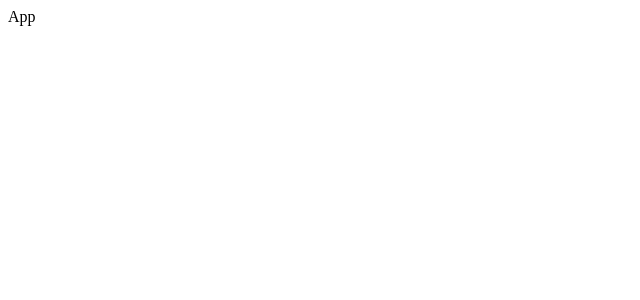
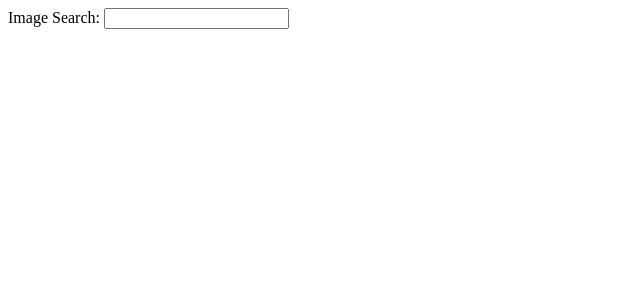
Before and after one commit to NuriaLuz/picsearch, a React (Create React App) app: page / in a window 1280 px wide. Shown: the top 300 px of the page, without its empty margins (0-640 px from the left). Built offline with nearby package versions, Linux system fonts and the light colour scheme.

Commit message:
added a form

```diff
--- a/public/index.html
+++ b/public/index.html
@@ -5,6 +5,7 @@
     <link rel="icon" href="%PUBLIC_URL%/favicon.ico" />
     <meta name="viewport" content="width=device-width, initial-scale=1" />
     <meta name="theme-color" content="#000000" />
+    <link rel='style' href="https://cdnjs.cloudflare.com/ajax/libs/semantic-ui/2.4.1/semantic.min.css">
     <meta
       name="description"
       content="Web site created using create-react-app"
--- a/src/components/App.js
+++ b/src/components/App.js
@@ -1,9 +1,11 @@
 import React from 'react'
+import SearchBar from './SearchBar'
 
 const App = () => {
-    return <div>
-       App
+    return (
+    <div className="ui container">
+      <SearchBar/>
     </div>
-};
+    )};
 
 export default App;
--- /dev/null
+++ b/src/components/SearchBar.js
@@ -0,0 +1,17 @@
+import React from 'react'
+
+class SearchBar extends React.Component{
+    render(){
+        return (
+        <div className="ui segment">
+           <form className="ui form">
+           <div className="field">
+           <label>Image Search: </label>
+           <input type='text'/>
+           </div>
+           </form>
+        </div>
+        )}
+};
+
+export default SearchBar
--- a/src/index.js
+++ b/src/index.js
@@ -1,6 +1,7 @@
 import React from 'react'
 import ReactDOM from 'react-dom'
 import App from './components/App'
+
 
 ReactDOM.render(
 <App />,
```
